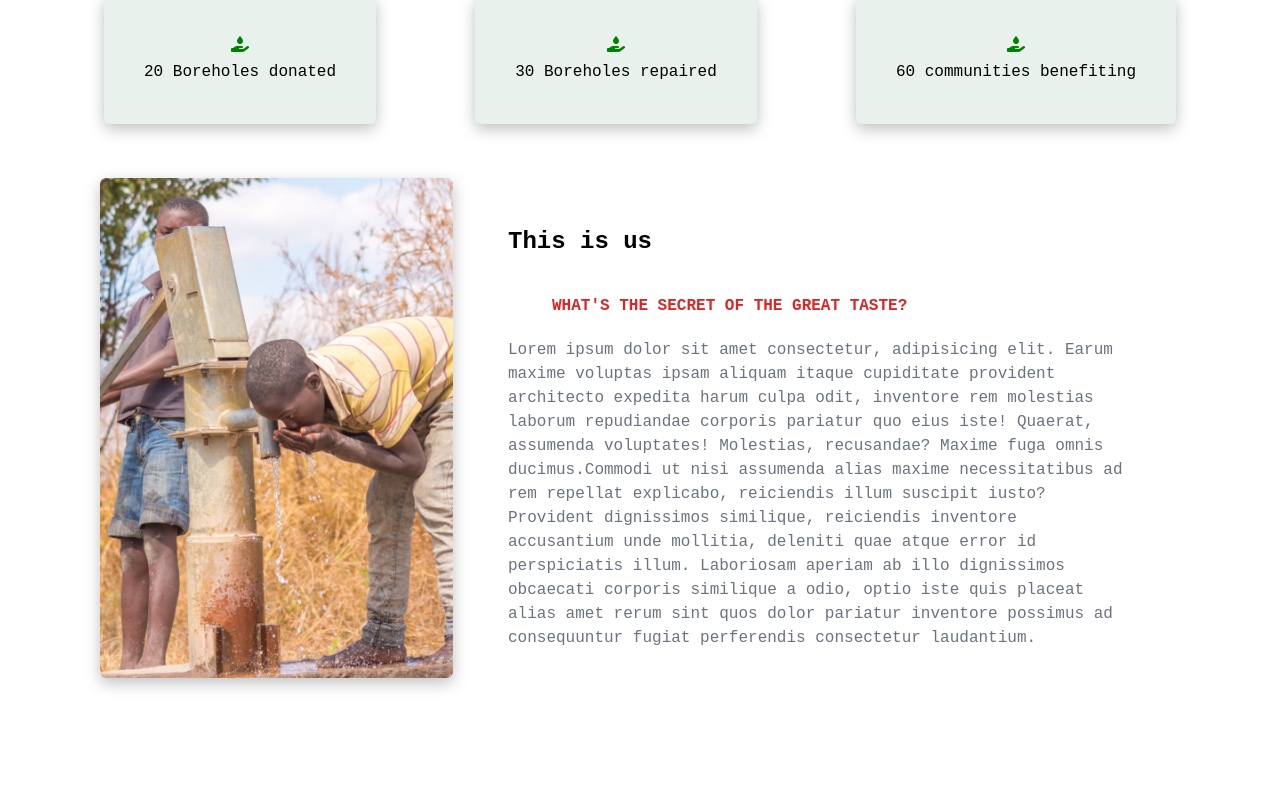
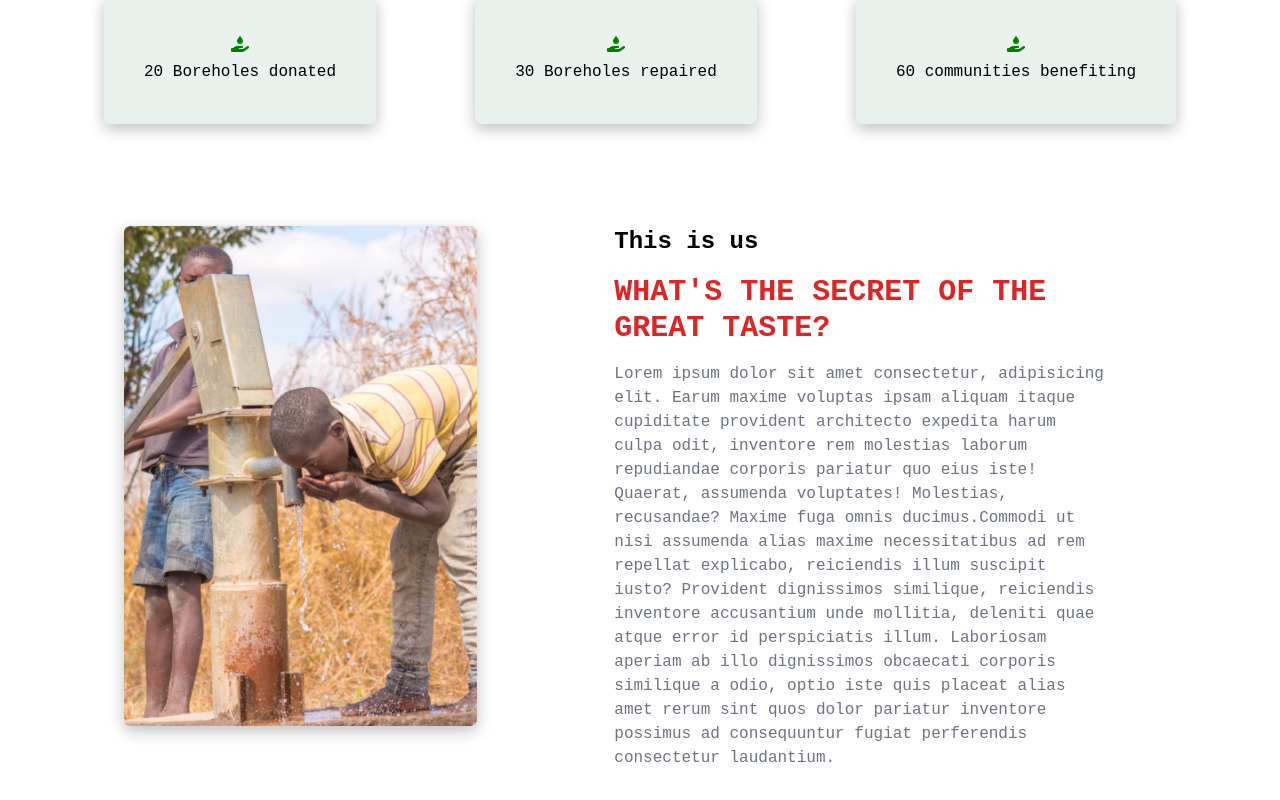
Before and after one commit to misheck12/amenshi_4_life, a React (Create React App) app: page / in a window 1280 px wide. Shown: the part 858-1658 px from the top of the page. Built offline with nearby package versions, Linux system fonts and the light colour scheme.

Commit message:
fix paddings

```diff
--- a/src/component/Home/Home.css
+++ b/src/component/Home/Home.css
@@ -51,7 +51,7 @@
     margin-bottom: 20px;
 }
 
-p{
+.Home-header p{
     font-size: 1.0rem;
     font-weight: 500;
     color: #000;
@@ -134,8 +134,3 @@ p{
 .text-gray-500 {
     display: contents;
 }
-
-.text-red-600{
-    margin: auto;
-    padding: 20px;
-}
--- a/src/component/Home/Home.js
+++ b/src/component/Home/Home.js
@@ -5,7 +5,7 @@ import "./img/home3.png";
 const Home = () => {
   return (
 	<>
-	<div className='Home'>
+	<div className='Home pt-8'>
 		<div className='Home-container'>
 			<div className='Home-header'>
 			<h1>
@@ -25,17 +25,15 @@ const Home = () => {
 			<h2><i class="fa-solid fa-hand-holding-droplet"></i>60 communities benefiting</h2>
 		</div>
 
-		<div class="flex flex-row ">
+		<div class="px-6 py-12 flex flex-row ">
           <div class='w-1/2 h-12 md-10'>
-			<img src={require('./img/back.jpg')} alt="home3" />
-		  </div>
-          <div class="grow-0 shrink-0 basis-auto w-full lg:w-6/12 xl:w-8/12">
-          <div class="px-6 py-12 md:px-12">
+			      <img src={require('./img/back.jpg')} alt="home3" />
+		      </div>
+          <div class="w-1/2 w-full lg:w-6/12 xl:w-8/12">
+          <div class="px-6 md:px-12">
             <h2 class="text-2xl font-bold mb-4">This is us</h2>
-            <p class="uppercase text-red-600 font-bold mb-6 flex items-center">
-              <svg xmlns="http://www.w3.org/2000/svg" viewBox="0 0 384 512" class="w-4 h-4 mr-2">
-                <path fill="currentColor" />
-                </svg>What's the secret of the great taste?
+            <p class="uppercase text-red-600 text-3xl font-bold mb-4">
+              What's the secret of the great taste?
             </p>
             <p class="text-gray-500 mb-6 Abousec">
               Lorem ipsum dolor sit amet consectetur, adipisicing elit. Earum maxime voluptas
```
